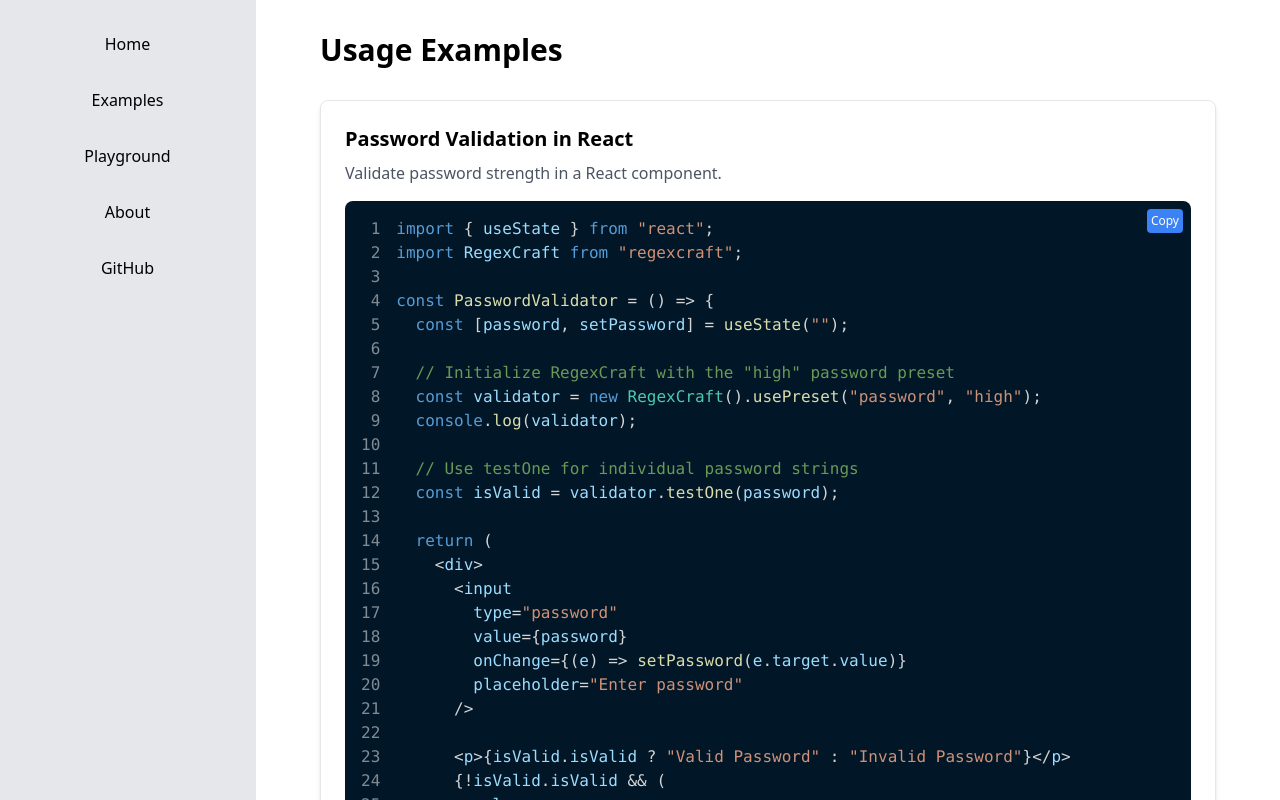
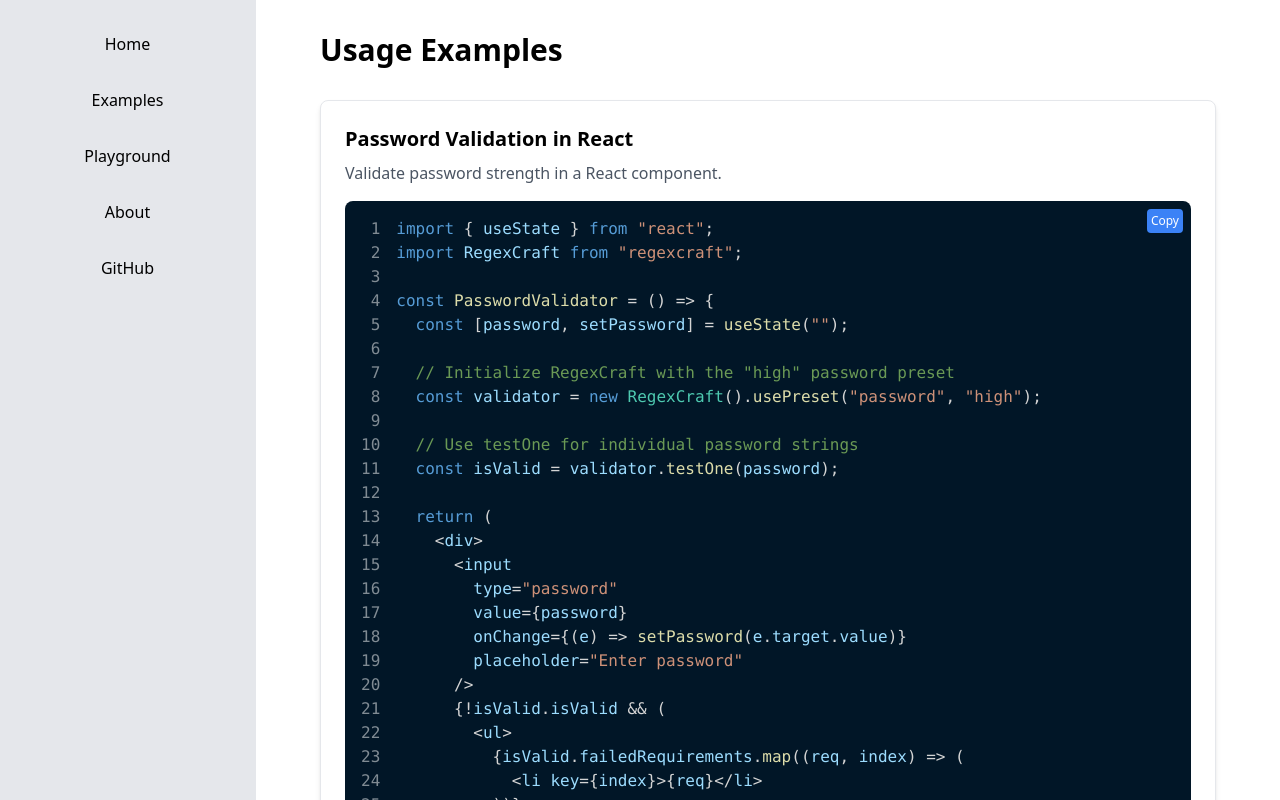
Before and after one commit to iAmNsengi/regexcraft-frontend, a React (Vite) app: page /examples in a window 1280 px wide. Shown: the top 800 px of the page. Built offline with nearby package versions, Linux system fonts and the light colour scheme.

Commit message:
update: password validation example rm logs

```diff
--- a/src/pages/Examples.tsx
+++ b/src/pages/Examples.tsx
@@ -14,7 +14,6 @@ const PasswordValidator = () => {
 
   // Initialize RegexCraft with the "high" password preset
   const validator = new RegexCraft().usePreset("password", "high");
-  console.log(validator);
 
   // Use testOne for individual password strings
   const isValid = validator.testOne(password);
@@ -27,8 +26,6 @@ const PasswordValidator = () => {
         onChange={(e) => setPassword(e.target.value)}
         placeholder="Enter password"
       />
-
-      <p>{isValid.isValid ? "Valid Password" : "Invalid Password"}</p>
       {!isValid.isValid && (
         <ul>
           {isValid.failedRequirements.map((req, index) => (
```
